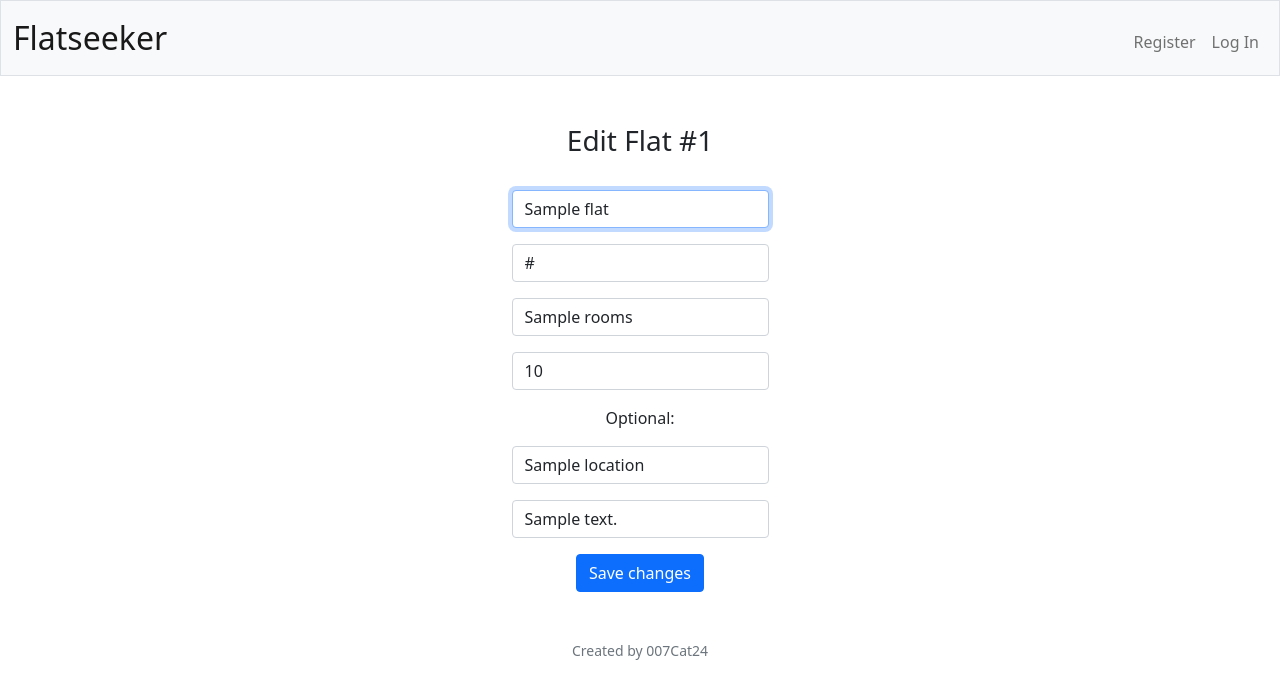
After one commit to 007Cat24/flatseeker, a Flask app: template templates/edit.html in a window 1280 px wide. The commit adds this page. Shown: the top 699 px of the page. Run offline with Flask 3, Linux system fonts and the light colour scheme; the template is opened without the code that fills it: most values are stand-ins (such as "Sample title", 1, 10 or a date in 2020); some libraries are stand-ins or nearby versions.

Commit message:
added edit feature

```diff
--- a/app.py
+++ b/app.py
@@ -293,7 +293,7 @@ def deleteflat():
         return apology("Invalid input")
 
 
-@app.route("/edit")
+@app.route("/edit", methods=["GET", "POST"])
 @login_required
 def editflat():
     """Edit flat"""
@@ -304,9 +304,46 @@ def editflat():
             flat = flat[0]
             # Make sure users can only edit their own flat
             if flat["added_by"] == session["user_id"]:
-                # TODO: Serve form with edit fields
+                # Serve form with edit fields
+                if request.method == "GET":
+                    return render_template("edit.html", flat=flat)
                 # TODO: Save changes
-                return redirect("/view")
+                if request.method == "POST":
+
+                    # Make sure that all fields are filled out
+                    title = request.form.get("title")
+                    link = request.form.get("link")
+                    rooms = request.form.get("rooms")
+                    price = request.form.get("price")
+                    location = request.form.get("location")
+                    comments = request.form.get("comments")
+
+                    if not title or not link or not rooms or not price:
+                        return apology("Please fill out all required fields before submitting!")
+
+                    # Validate numeric inputs
+                    if rooms.isnumeric() and int(rooms) >= 1:
+                        rooms = int(rooms)
+                    else:
+                        return apology("Please only enter numbers in the room field")
+
+                    if price.isnumeric() and int(price) > 0:
+                        price = int(price)
+                    else:
+                        return apology("Please only enter numbers in the price field")
+
+                    db.execute(
+                        "UPDATE flats SET title = ?, link = ?, rooms = ?, price = ?, location = ?, comments = ? WHERE id = ?",
+                        title,
+                        link,
+                        rooms,
+                        price,
+                        location,
+                        comments,
+                        flat_id
+                        )
+                    flash("Flat edited successfully")
+                    return redirect("/view")
             else:
                 return apology("Unauthorised")
         else:
--- /dev/null
+++ b/templates/edit.html
@@ -0,0 +1,32 @@
+{% extends "layout.html" %}
+
+{% block title %}
+    Edit #{{ flat.id }}
+{% endblock %}
+
+{% block main %}
+<h3>Edit Flat #{{ flat.id }}</h3>
+<br>
+    <form action="/edit?id={{ flat.id }}" method="post">
+        <div class="mb-3">
+            <input autocomplete="off" autofocus class="form-control mx-auto w-auto" id="title" name="title" value="{{ flat.title }}" type="text" required>
+        </div>
+        <div class="mb-3">
+            <input autocomplete="off" class="form-control mx-auto w-auto" id="link" name="link" value="{{ flat.link }}" type="url" required>
+        </div>
+        <div class="mb-3">
+            <input autocomplete="off" class="form-control mx-auto w-auto" id="rooms" name="rooms" value="{{ flat.rooms }}" type="text" required>
+        </div>
+        <div class="mb-3">
+            <input autocomplete="off" class="form-control mx-auto w-auto" id="price" name="price" value="{{ flat.price }}" type="text" required>
+        </div>
+        <p>Optional:</p>
+        <div class="mb-3">
+            <input class="form-control mx-auto w-auto" id="location" name="location" value="{{ flat.location }}" type="text">
+        </div>
+        <div class="mb-3">
+            <input autocomplete="off" class="form-control mx-auto w-auto" id="comments" name="comments" value="{{ flat.comments }}" type="text">
+        </div>
+        <button class="btn btn-primary" type="submit">Save changes</button>
+    </form>
+{% endblock %}
--- a/templates/flat.html
+++ b/templates/flat.html
@@ -29,7 +29,9 @@
             </tr>
         </tbody>
     </table>
+    {% if flat.comments %}
     <p class="card-text">Comments: {{ flat.comments }}</p>
+    {% endif %}
       <a href="{{ flat.link }}" class="btn btn-primary">Link to the flat</a>
       <a href="/edit?id={{ flat.id }}" class="btn btn-primary">Edit</a>
       <a href="/delete?id={{ flat.id }}" class="btn btn-danger">Delete</a>
--- a/templates/login.html
+++ b/templates/login.html
@@ -7,10 +7,10 @@
 {% block main %}
     <form action="/login" method="post">
         <div class="mb-3">
-            <input autocomplete="off" autofocus class="form-control mx-auto w-auto" id="username" name="username" placeholder="Username" type="text">
+            <input autocomplete="off" autofocus class="form-control mx-auto w-auto" id="username" name="username" placeholder="Username" type="text" required>
         </div>
         <div class="mb-3">
-            <input class="form-control mx-auto w-auto" id="password" name="password" placeholder="Password" type="password">
+            <input class="form-control mx-auto w-auto" id="password" name="password" placeholder="Password" type="password" required>
         </div>
         <button class="btn btn-primary" type="submit">Log In</button>
     </form>
```
Also changed, not shown: templates/add.html (+4 -4 lines).
